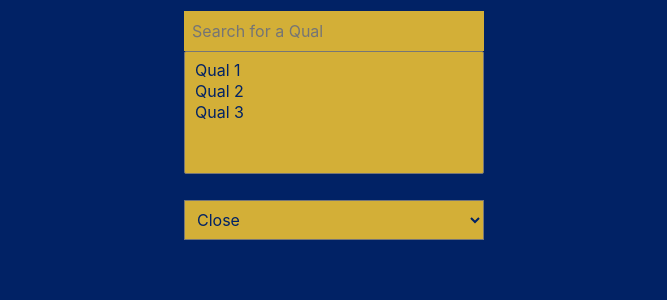
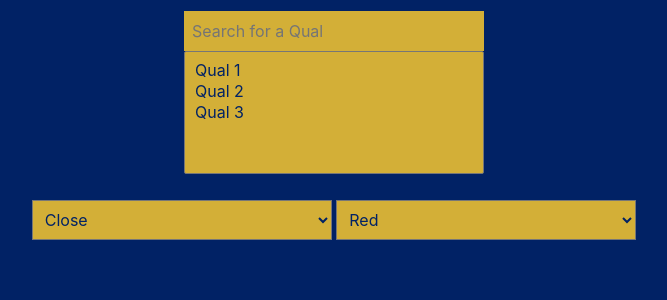
Before and after one commit to YehudaRothstein/ExcaliburFRC, a Flask app: page /Queen-Of-Scouting in a window 1280 px wide. Shown: the part 314-614 px from the top of the page, without its empty margins (306-973 px from the left). Run offline with Flask 3, Linux system fonts and the light colour scheme; some libraries are stand-ins or nearby versions.

Commit message:
KingsoFsCOUT

```diff
--- a/templates/QueenOfScout.html
+++ b/templates/QueenOfScout.html
@@ -71,6 +71,12 @@
         <option value="Close to the stand">Close</option>
         <option value="In the middle">Middle</option>
         <option value="Far from the stands">Far</option>
+            <br>
+    <br>
+    </select>
+        <select name="Pose" id="Pose" class="common-width">
+        <option value="Red">Red</option>
+        <option value="Blue">Blue</option>
     </select>
     <script>
         document.querySelector('.search-input').addEventListener('input', function () {
```
